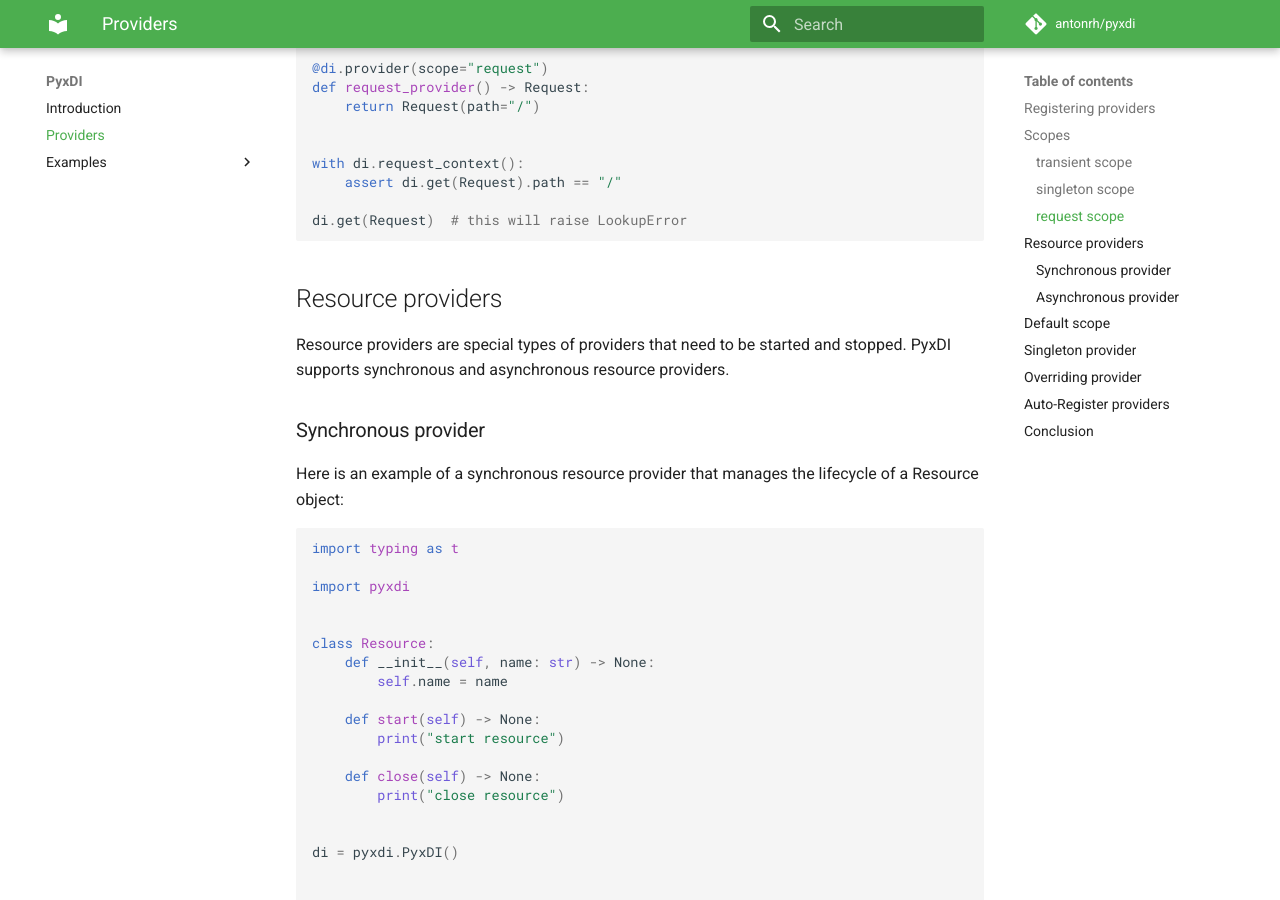
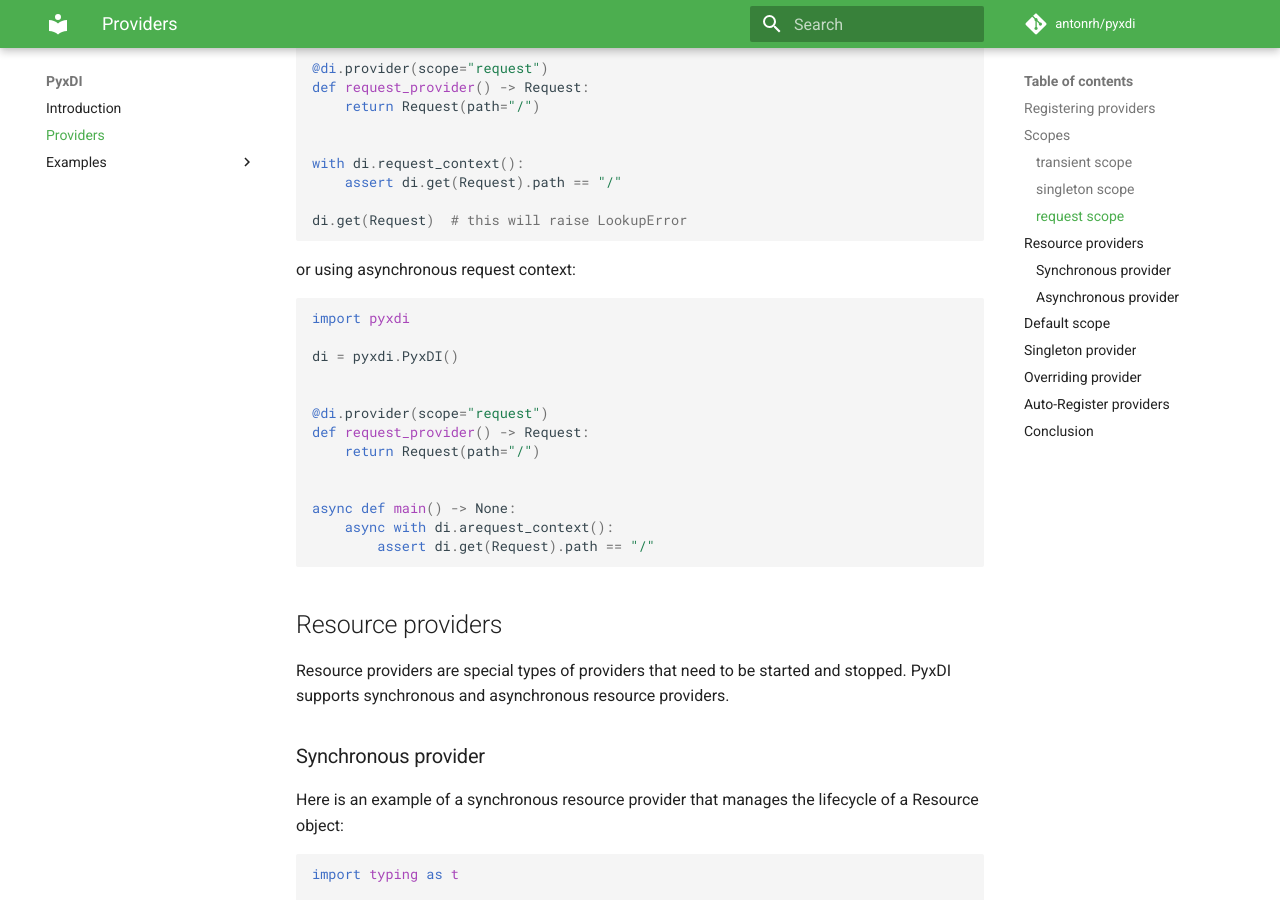
Before and after one commit to antonrh/anydi, an MkDocs documentation site: the page built from docs/providers.md, in a window 1280 px wide and 900 px high, scrolled down 2552 px. Built offline with MkDocs 1.6.1 and Material for MkDocs 9.7.7, drawn with Linux system fonts in a browser that asks for light colours; comment, search, counter and statistics services are not loaded.

Commit message:
Add providers docs

````diff
--- a/docs/providers.md
+++ b/docs/providers.md
@@ -122,6 +122,24 @@ with di.request_context():
     assert di.get(Request).path == "/"
 
 di.get(Request)  # this will raise LookupError
+```
+
+or using asynchronous request context:
+
+```python
+import pyxdi
+
+di = pyxdi.PyxDI()
+
+
+@di.provider(scope="request")
+def request_provider() -> Request:
+    return Request(path="/")
+
+
+async def main() -> None:
+    async with di.arequest_context():
+        assert di.get(Request).path == "/"
 ```
 
 ## Resource providers
````
